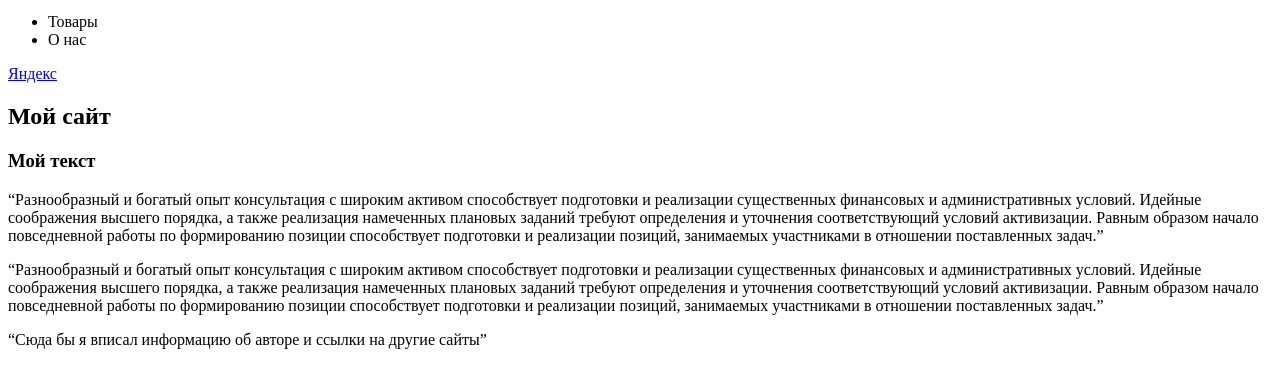
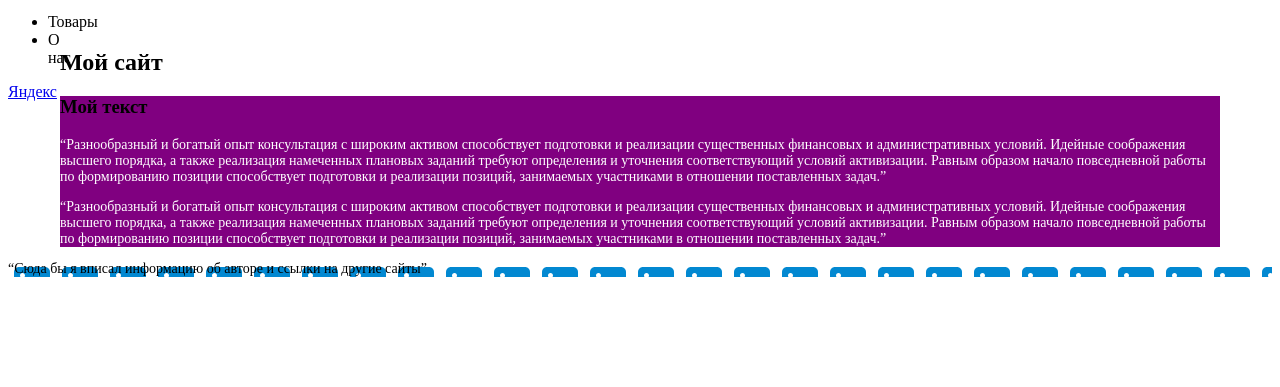
Before and after one commit to djiion/MyProject, a plain HTML site: page homework1.html in a window 1280 px wide. Shown: the part 29-416 px from the top of the page. Drawn offline with Linux system fonts and the light colour scheme.

Commit message:
new code

```diff
--- /dev/null
+++ b/css/main.css
@@ -0,0 +1,40 @@
+.container {
+  max-width: 1160px;
+  padding: 0 10px 0 10px;
+  margin: 0px auto;
+}
+
+.header__img {
+  height: 50px;
+  width: 50px;
+}
+
+.nav__link {
+  color: #000000;
+  text-decoration: none;
+}
+
+.section__title {
+  margin: 20px 0 20px 0;
+}
+
+.section__content {
+  background-color: #800080;
+}
+
+div p {
+  color: #ffffff;
+}
+
+p {
+  font-size: 14px;
+}
+
+span {
+  font-weight: 800px;
+}
+
+footer {
+  background-image: url(../img/icon/icons8-вконтакте.svg);
+  background-image: url(../img/icon/icons8-линкедин.svg);
+}
--- a/homework1.html
+++ b/homework1.html
@@ -1,37 +1,55 @@
 <!DOCTYPE html>
 <html lang="en">
   <head>
-    <meta charset="UTF-8">
-    <meta http-equiv="X-UA-Compatible" content="IE=edge">
-    <meta name="viewport" content="width=device-width, initial-scale=1.0">
+    <meta charset="UTF-8" />
+    <meta http-equiv="X-UA-Compatible" content="IE=edge" />
+    <meta name="viewport" content="width=device-width, initial-scale=1.0" />
+    <link rel="stylesheet" href="css/main.css" />
     <title>Document</title>
   </head>
   <body>
-    <header>
-        <img src="/MyProject/img/icon/logo.jpg" alt="logo">
-        <nav>
-            <ul>
-                <li>Товары</li>
-                <li>О нас</li>
+    <header class="header__img">
+      <img src="/MyProject/img/icon/logo.jpg" alt="logo" />
+      <nav class="nav">
+        <ul class="nav__list">
+          <li class="nav__item"><a class="nav__link" href="#">Товары</a></li>
+          <li class="nav__item"><a class="nav__link" href="#">О нас</a></li>
         </ul>
         <a href="//ya.ru/">Яндекс</a>
       </nav>
     </header>
+    <div class="container">
       <main>
         <section>
-            <h1>Мой сайт</h1>
-            <div>
+          <h1 class="section__title">Мой сайт</h1>
+          <div class="section__content">
             <h3>Мой текст</h3>
-                <p>“Разнообразный и богатый опыт консультация с широким активом способствует подготовки и реализации существенных финансовых и административных условий. Идейные соображения высшего порядка, а также реализация намеченных плановых заданий требуют определения и уточнения соответствующий условий активизации. Равным образом начало повседневной работы по формированию позиции способствует подготовки и реализации позиций, занимаемых участниками в отношении поставленных задач.”
+            <p>
+              “<span>Разнообразный</span> и богатый опыт консультация с широким
+              активом способствует подготовки и реализации существенных
+              финансовых и административных условий. Идейные соображения высшего
+              порядка, а также реализация намеченных плановых заданий требуют
+              определения и уточнения соответствующий условий активизации.
+              Равным образом начало повседневной работы по формированию позиции
+              способствует подготовки и реализации позиций, занимаемых
+              участниками в отношении поставленных задач.”
             </p>
-                <p>“Разнообразный и богатый опыт консультация с широким активом способствует подготовки и реализации существенных финансовых и административных условий. Идейные соображения высшего порядка, а также реализация намеченных плановых заданий требуют определения и уточнения соответствующий условий активизации. Равным образом начало повседневной работы по формированию позиции способствует подготовки и реализации позиций, занимаемых участниками в отношении поставленных задач.”
+            <p>
+              “Разнообразный и богатый опыт консультация с широким активом
+              способствует подготовки и реализации существенных финансовых и
+              административных условий. Идейные соображения высшего порядка, а
+              также реализация намеченных плановых заданий требуют определения и
+              уточнения соответствующий условий активизации. Равным образом
+              начало повседневной работы по формированию позиции способствует
+              подготовки и реализации позиций, занимаемых участниками в
+              отношении поставленных задач.”
             </p>
           </div>
         </section>
       </main>
+    </div>
     <footer>
-        <p>“Сюда бы я вписал информацию об авторе и ссылки на другие сайты”
-        </p>
+      <p>“Сюда бы я вписал информацию об авторе и ссылки на другие сайты”</p>
     </footer>
   </body>
 </html>
```
Also changed, not shown: css/style.css (deleted), img/icon/icons8-вконтакте.svg (added), img/icon/icons8-линкедин.svg (added). Lines whose indentation alone changed are shown as unchanged.
